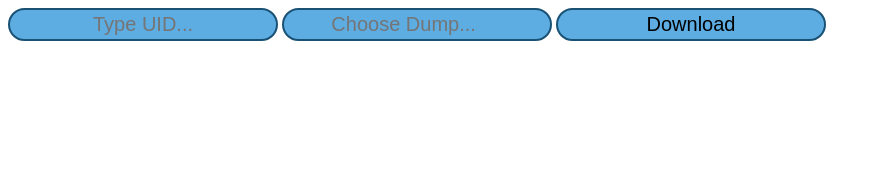
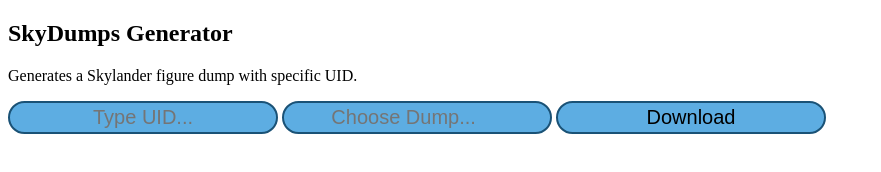
Before and after one commit to skylandersNFC/SkyDumps-Generator, a plain HTML site: page index.html in a window 1280 px wide. Shown: the whole page, without its empty margins (0-881 px from the left). Drawn offline with Linux system fonts and the light colour scheme.

Commit message:
Update index.html

```diff
--- a/index.html
+++ b/index.html
@@ -7,6 +7,10 @@
 		<script type="text/javascript" src="script.js"></script>
 	</head>
 	<body>
+		<section>
+			<h1>SkyDumps Generator</h1>
+			<p>Generates a Skylander figure dump with specific UID.</p>
+		</section>
 		<input id="uid" placeholder="Type UID..." type="text" minlength="8" maxlength="8"/>
 		<input list="data" placeholder="Choose Dump..." id="name">
 		<datalist id="data"></datalist>
```
Lines whose indentation alone changed are shown as unchanged.
